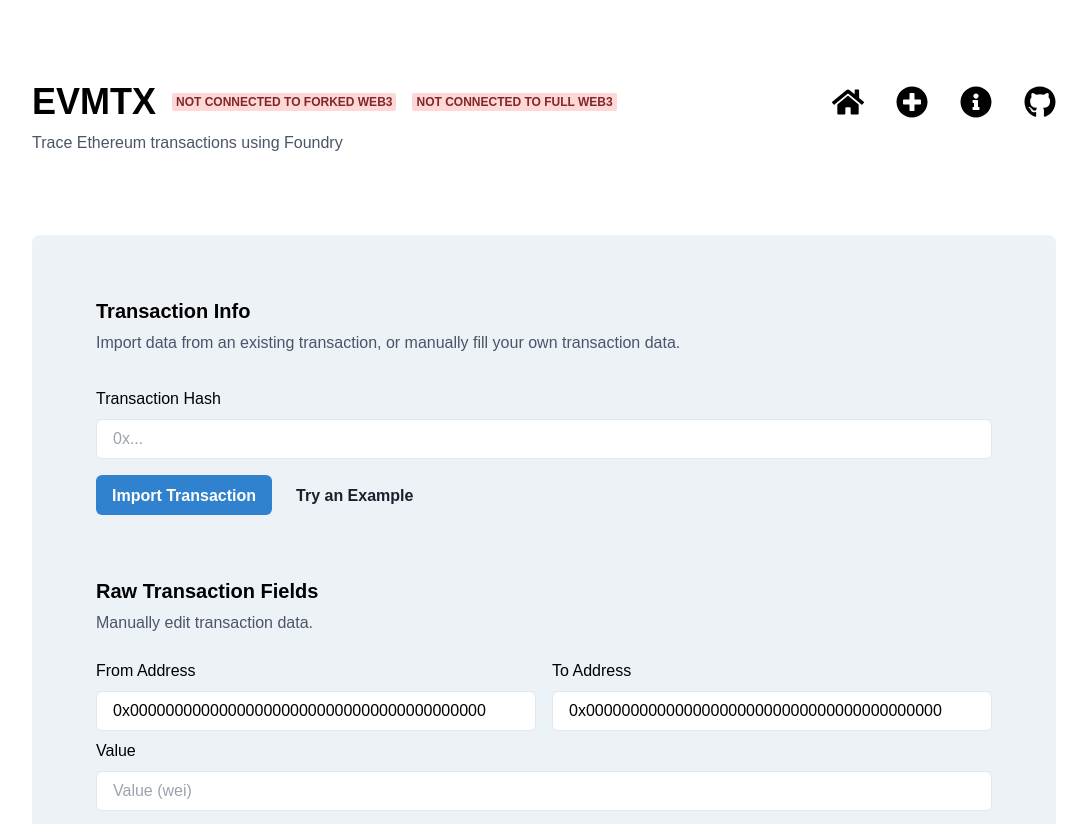
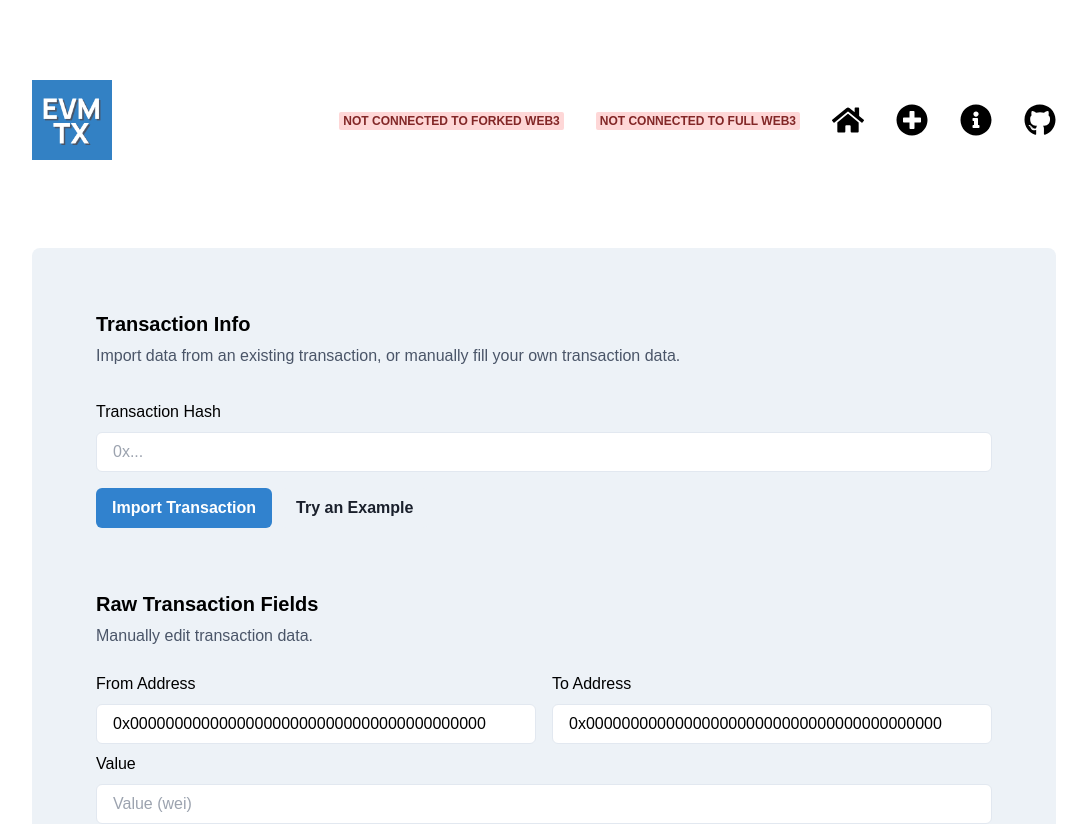
Before and after one commit to nathanhleung/evmtx, a React (Create React App) app in the folder frontend/: page /transactions/new in a window 1280 px wide. Shown: the top 824 px of the page, without its empty margins (96-1183 px from the left). Built offline with nearby package versions, Linux system fonts and the light colour scheme; no server answers.

Commit message:
Add icon

```diff
--- a/frontend/public/index.html
+++ b/frontend/public/index.html
@@ -9,6 +9,7 @@
       content="Debug Ethereum transactions in your browser. Input arbitrary transaction parameters and get a trace back."
     />
     <title>EVMTX: Debug Ethereum Transactions in Your Browser</title>
+    <link rel="icon" href="/icon.png" />
   </head>
   <body>
     <noscript>You need to enable JavaScript to run this app.</noscript>
--- a/frontend/src/App.tsx
+++ b/frontend/src/App.tsx
@@ -4,8 +4,8 @@
   Box,
   Flex,
   HStack,
-  Heading,
   Icon,
+  Image,
   Link,
   Text,
   Tooltip,
@@ -20,11 +20,11 @@
         <Flex justifyContent="space-between" alignItems="center" mb={2}>
           <Flex alignItems="center">
             <RouterLink to="/">
-              <Heading className="text-black">EVMTX</Heading>
+              <Image src="/icon.png" boxSize="80px" />
             </RouterLink>
-            <ConnectionBadge marginLeft={4} />
           </Flex>
           <HStack spacing={8}>
+            <ConnectionBadge />
             <Tooltip label="Home">
               <Link as={RouterLink} to="/" _hover={{ opacity: 0.5 }}>
                 <Icon as={FaHome} boxSize={8} />
@@ -55,7 +55,6 @@
             </Tooltip>
           </HStack>
         </Flex>
-        <Text color="gray.600">Trace Ethereum transactions using Foundry</Text>
 
         <Box paddingY={[10, 15, 20]}>
           <Routes>
--- a/frontend/src/components/ConnectionBadge.tsx
+++ b/frontend/src/components/ConnectionBadge.tsx
@@ -1,7 +1,7 @@
 import axios from "axios";
 import { useEffect, useState } from "react";
 import { Link } from "react-router-dom";
-import { Badge, BadgeProps } from "@chakra-ui/react";
+import { Badge, BadgeProps, Tooltip } from "@chakra-ui/react";
 import { SERVER_URL } from "../config";
 
 type ConnectionBadgeProps = Omit<BadgeProps, "colorScheme">;
@@ -33,6 +33,7 @@
 
   return (
     <>
+      <Tooltip label="Anvil Blockchain Fork Connection Status">
         <Link to="/about">
           <Badge colorScheme={localConnection ? "green" : "red"} {...props}>
             {localConnection
@@ -40,6 +41,8 @@
               : "Not Connected to Forked Web3"}
           </Badge>
         </Link>
+      </Tooltip>
+      <Tooltip label="Full Blockchain Debug Node Connection Status">
         <Link to="/about">
           <Badge colorScheme={localConnection ? "green" : "red"} {...props}>
             {localConnection
@@ -47,6 +50,7 @@
               : "Not Connected to Full Web3"}
           </Badge>
         </Link>
+      </Tooltip>
     </>
   );
 }
```
Also changed, not shown: frontend/public/icon.png (added), 1 other file (tests, documents, lock files or other folders). Lines whose indentation alone changed are shown as unchanged.
